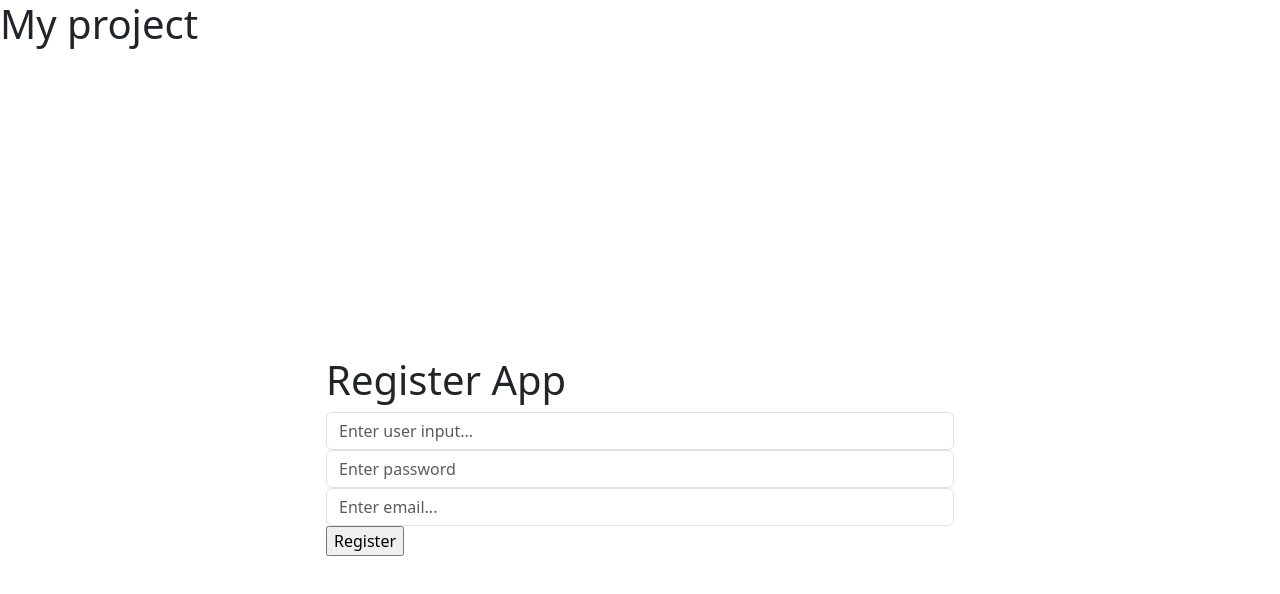
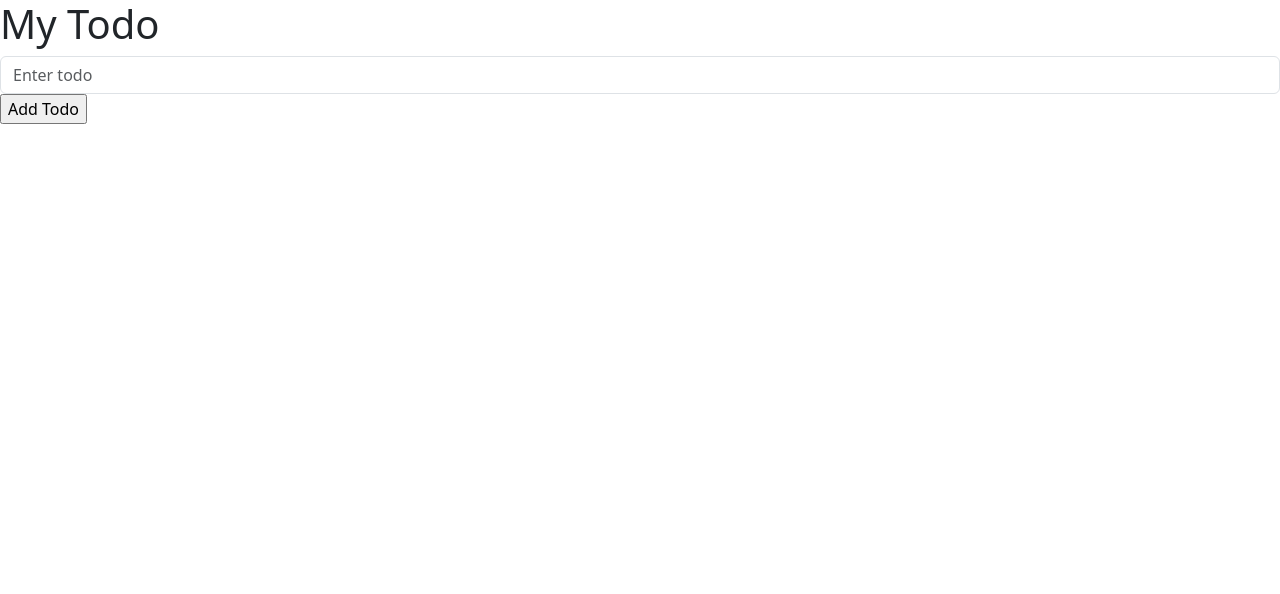
Before and after one commit to Ajay-Sonavane/fourth-react-app, a React (Create React App) app: page / in a window 1280 px wide. Shown: the top 594 px of the page. Built offline with nearby package versions, Linux system fonts and the light colour scheme.

Commit message:
one input box

```diff
--- a/src/App.js
+++ b/src/App.js
@@ -3,137 +3,42 @@
 function App() {
   return (
     <>
-      <h1 className="justify-content-center">My project</h1>
-      <ListDemo />
+      <h1>My Todo</h1>
+      <MyTodo />
     </>
   );
 }
 
-function ListDemo() {
-  let inputRef = useRef();
-  let [list, setList] = useState(["delhi"]);
+function MyTodo() {
+  //let todo = { task: "" };
+  //step:1:: Form :: multiple input Field
+  let [todo, setTodo] = useState({ task: "" });
 
-  let addItemAction = () => {
-    let inputValue = inputRef.current.value;
-    let newList = [inputValue, ...list];
-    setList(newList);
+  // step::3
+  let handleChangeTaskAction = (e) => {
+    // console.log(e.target);
+    //e.targt===input object
+    let newTodo = { ...todo, task: e.target.value };
+    setTodo(newTodo);
+  };
 
-    inputRef.current.value = "";
+  // s4:: we will making API call
+  let addTodoAction = () => {
+    alert(todo.task);
   };
 
   return (
     <>
-      <div
-        className="row justify-content-center align-items-center"
-        style={{ height: "100vh" }}
-      >
-        <div className="col-sm-12 col-md-6">
-          <h1>Register App</h1>
-          <input
-            className="form-control"
-            type="text"
-            id="id1"
-            ref={inputRef}
-            placeholder="Enter user input..."
-          />
-
-          <input
-            className="form-control"
-            type="password"
-            id="id1"
-            ref={inputRef}
-            placeholder="Enter password"
-          />
-          <input
-            className="form-control"
-            type="email"
-            id="id1"
-            ref={inputRef}
-            placeholder="Enter email..."
-          />
-          <input type="button" value="Register" onClick={addItemAction} />
-        </div>
-      </div>
+      <input
+        className="form-control"
+        type="text"
+        placeholder="Enter todo"
+        // step:2
+        value={todo.task}
+        onChange={handleChangeTaskAction}
+      />
+      <input type="button" value="Add Todo" onClick={addTodoAction} />
     </>
   );
 }
-
-function MessageDemo({ message }) {
-  return (
-    <>
-      <h1>Hello {message}</h1>
-      <p>
-        Lorem, ipsum dolor sit amet consectetur adipisicing elit. Doloribus,
-        dolorem quas sequi tenetur quo odit cupiditate assumenda voluptas
-        quibusdam blanditiis voluptatem quis mollitia eaque molestiae animi,
-        provident eligendi facilis incidunt.
-      </p>
-      <div>
-        <input type="button" value="&#128077;" />
-        <input type="button" value="&#128078;" />
-      </div>
-    </>
-  );
-}
-
 export default App;
-
-// import { useRef, useState } from "react";
-
-// function App() {
-//   return (
-//     <>
-//       <h1>Stateful List</h1>
-//       <ListDemo />
-//     </>
-//   );
-// }
-
-// function ListDemo() {
-//   let inputRef = useRef();
-
-//   let [list, setList] = useState(["delhi"]);
-
-//   // C2: Acton Member Funcn
-//   let addItemAction = () => {
-//     //Restricted we cannot use this ..  this is not recommended
-//     let inputValue = inputRef.current.value;
-//     let newList = [...list, inputValue];
-//     inputRef.current.value = "";
-//     // DOM :: TRIGGER DOM
-//     setList(newList);
-//   };
-
-//   return (
-//     <>
-//       {/** C3: Event Binding */}
-//       <input type="text" ref={inputRef} placeholder="Whatapp here..." />
-//       <input type="button" value="Add Messege" onClick={addItemAction} />
-
-//       {/** C4: List */}
-
-//       {list.map((item) => (
-//         <messegeDemo messege={item} />
-//       ))}
-//     </>
-//   );
-// }
-// function messegeDemo({ messege }) {
-//   return (
-//     <>
-//       <div>
-//         <h1> {messege}</h1>
-//         <p>
-//           Lorem ipsum dolor sit amet, consectetur adipisicing elit. Autem
-//           tempore nesciunt perferendis vel, aspernatur consequatur enim corrupti
-//           fuga laudantium nisi officiis, sit sed ipsum pariatur possimus
-//           maiores, ab ex! Tempore explicabo nisi architecto provident
-//           dignissimos adipisci id amet vel, minima dolore iste, aspernatur
-//           assumenda rerum possimus labore culpa eaque perspiciatis!
-//         </p>
-//       </div>
-//     </>
-//   );
-// }
-
-// export default App;
```
